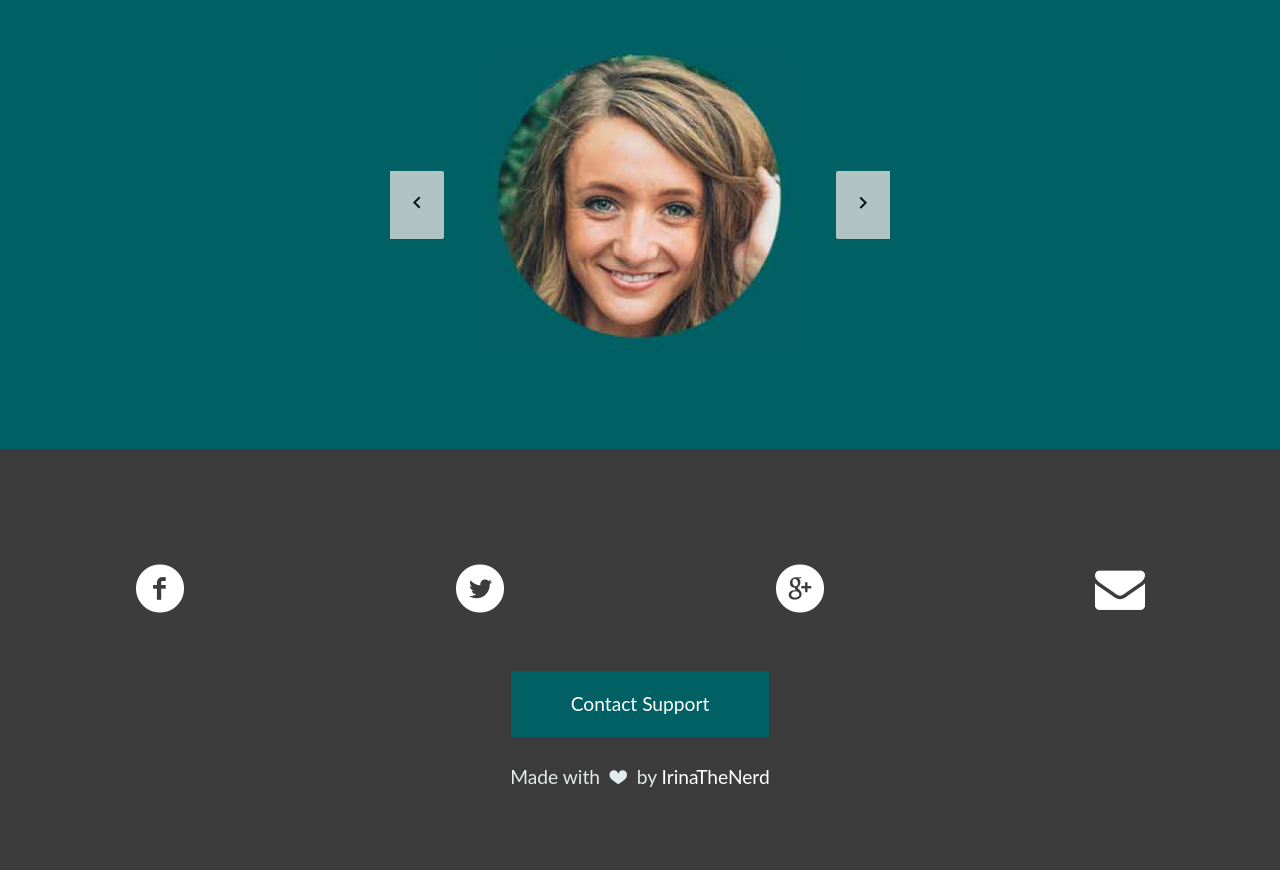
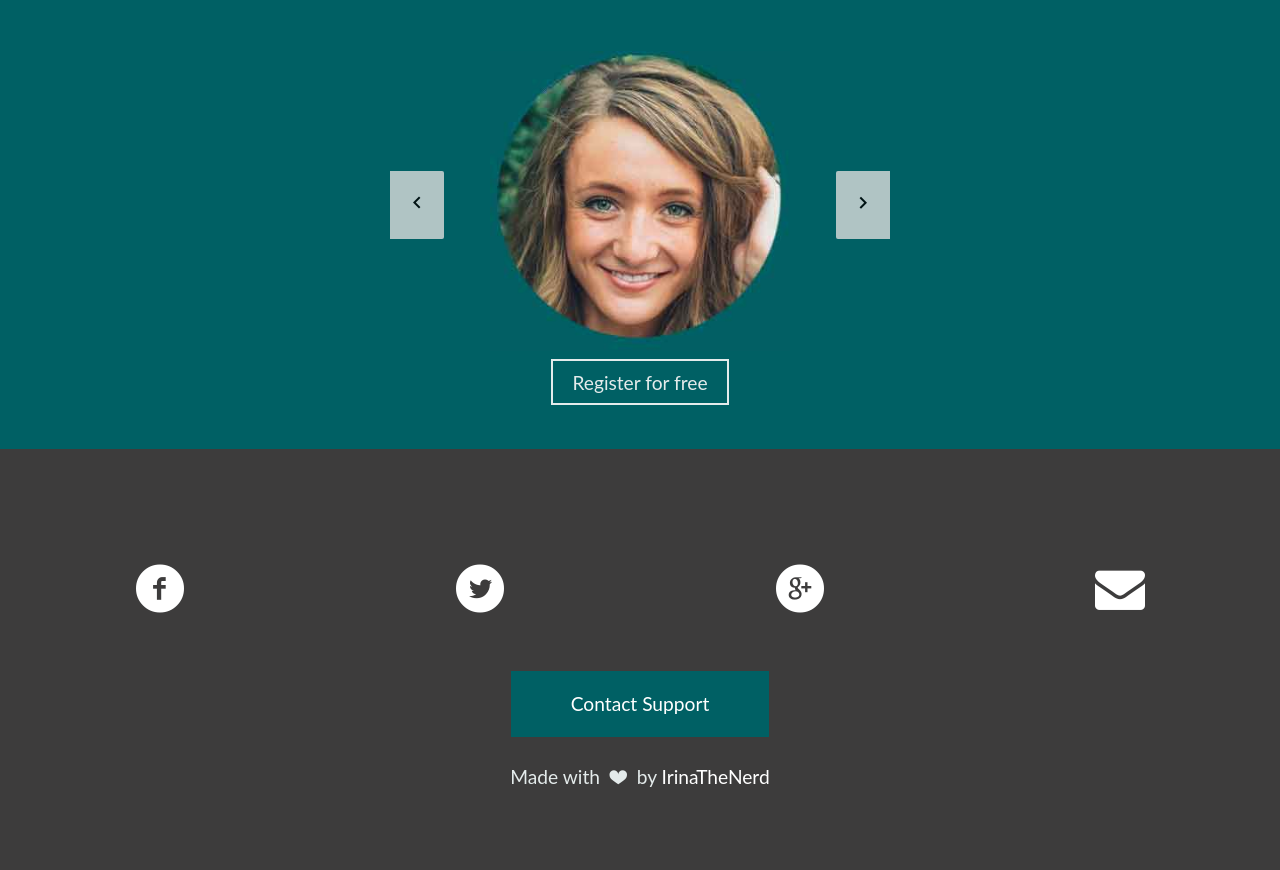
Before and after one commit to IrinaTheNerd/bloggie, a PHP site: page / in a window 1280 px wide. Shown: the part 1267-2137 px from the top of the page. Run offline with PHP 8.4, Linux system fonts and the light colour scheme; some libraries are stand-ins or nearby versions.

Commit message:
final button

```diff
--- a/index.php
+++ b/index.php
@@ -26,7 +26,7 @@ old design
 <!-- add element reveals on scroll-->
 	<div class="container">
 		<div class="blue">
-			<div class="feat first">
+			<div class="feat interaction first">
 				<div class="middle fade">
 					<div class="round">
 					<h3>Create</h3>
@@ -95,6 +95,9 @@ old design
 						</div></li>
 					</ul>
 				</div>
+				<div class="auto">
+					<a href="register" class="button">Register for free</a>
+				</div>
 			</div>
 			<!--Icons taken from google material design https://design.google.com/icons/ -->
 
--- a/scss/index_content.scss
+++ b/scss/index_content.scss
@@ -72,7 +72,6 @@ header {
   .fade { margin-bottom: 3em; }
 }*/
 
-
 //need to re-do, ugly
 
 /*section content */
@@ -82,7 +81,19 @@ header {
   padding:0;
   margin:0;
   width:100%;
-
+  .auto{
+    margin-top:1em;
+  }
+  .button {
+    text-align: center;
+    border: 2px solid $post-bg;
+    padding:0.5em 1em;
+    color:$post-bg;
+    &:hover {
+      background:$post-bg;
+      color:$green;
+    }
+  }
   }
 
   //latest addition round elements
```
Also changed, not shown: include/session.php (deleted, +0 -15 lines), js/scripts.js (+3 -4 lines), css/import.css, 1 other file.
